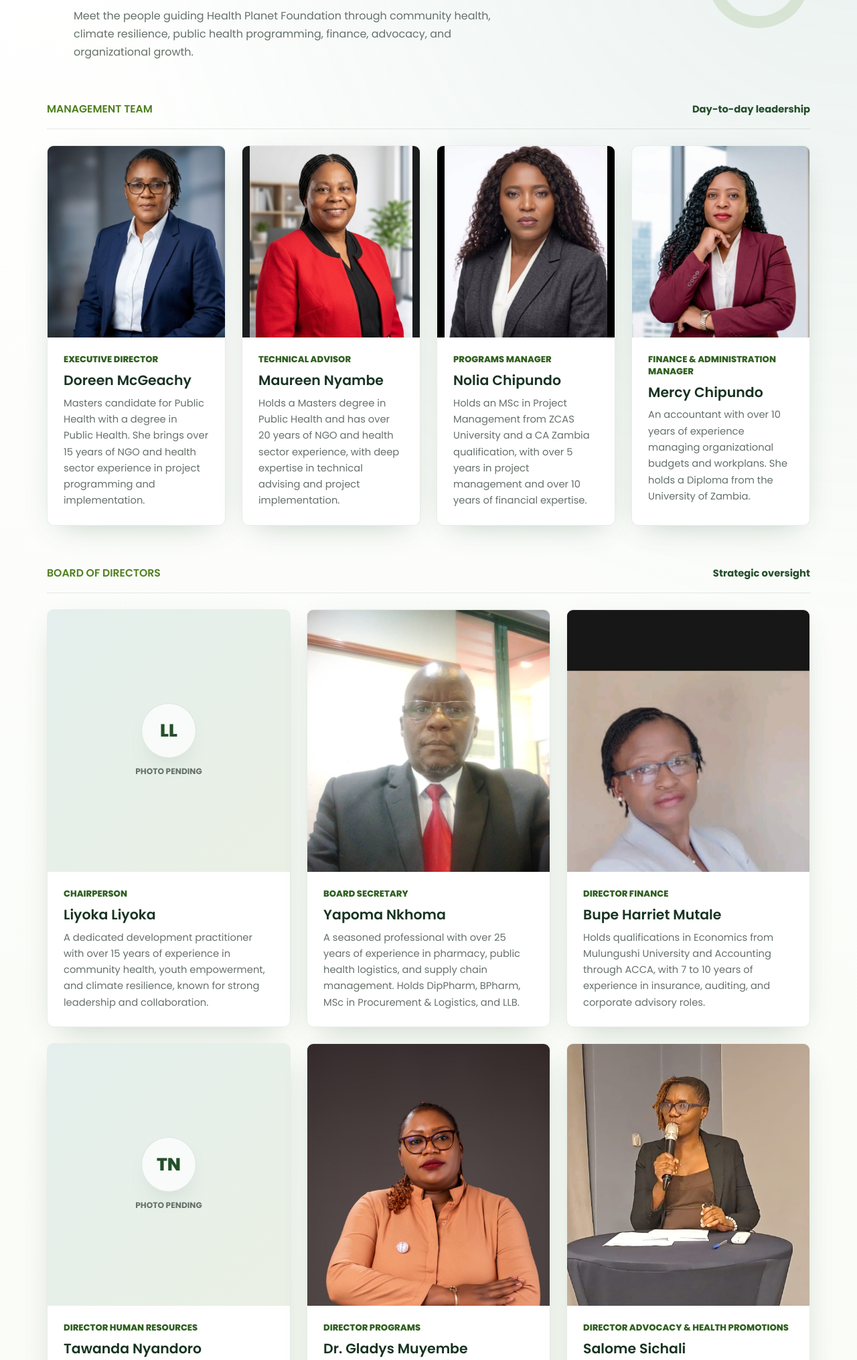
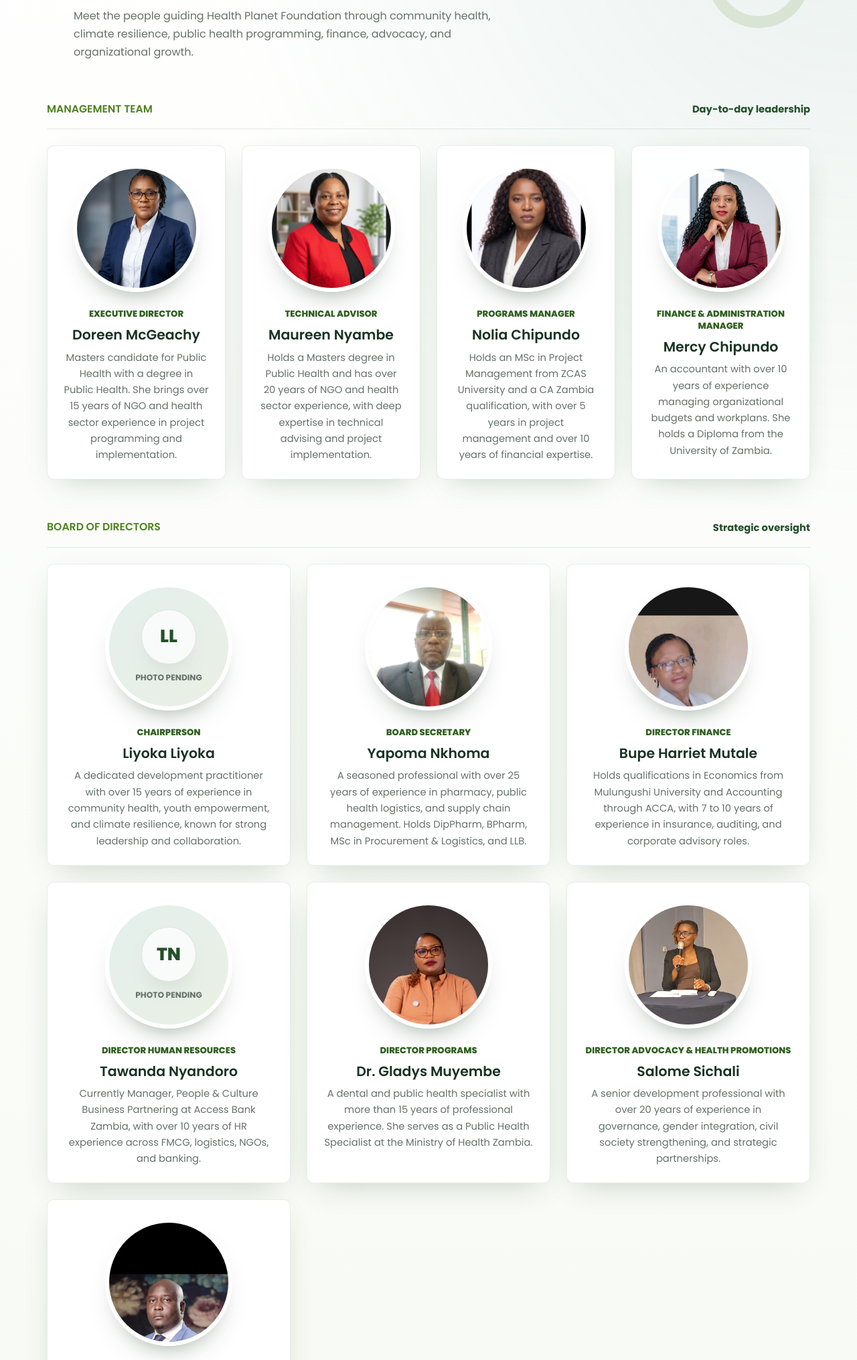
Before and after one commit to DengAchiek/HPF, a Django app: page /about/ in a window 1280 px wide. Shown: the part 2784-4815 px from the top of the page at 67% size. Run offline with Django 5.2, Linux system fonts and the light colour scheme.

Commit message:
Make staff photos circular

```diff
--- a/Health_Planet/static/css/style.css
+++ b/Health_Planet/static/css/style.css
@@ -1118,6 +1118,7 @@
     position: relative;
     display: flex;
     flex-direction: column;
+    align-items: center;
     min-height: 100%;
     border: 1px solid rgba(36, 79, 43, 0.1);
     border-radius: 10px;
@@ -1136,9 +1137,13 @@
 .staff-photo {
     position: relative;
     display: block;
-    margin: 0;
-    aspect-ratio: 1 / 1.08;
+    width: min(190px, calc(100% - 56px));
+    margin: 28px auto 0;
+    aspect-ratio: 1;
+    border: 6px solid var(--white);
+    border-radius: 50%;
     background: linear-gradient(135deg, rgba(64, 144, 128, 0.14), rgba(80, 128, 32, 0.12));
+    box-shadow: 0 22px 44px -30px rgba(22, 56, 31, 0.72);
     overflow: hidden;
 }
 
@@ -1181,7 +1186,9 @@
 .staff-card-body {
     display: grid;
     gap: 10px;
+    width: 100%;
     padding: 24px;
+    text-align: center;
 }
 
 .staff-card h3 {
--- a/Health_Planet/templates/base.html
+++ b/Health_Planet/templates/base.html
@@ -9,7 +9,7 @@
     <link rel="preconnect" href="https://fonts.googleapis.com">
     <link rel="preconnect" href="https://fonts.gstatic.com" crossorigin>
     <link href="https://fonts.googleapis.com/css2?family=Poppins:wght@300;400;500;600;700;800&display=swap" rel="stylesheet">
-    <link rel="stylesheet" href="{% static 'css/style.css' %}?v=20260509-staff-directory1">
+    <link rel="stylesheet" href="{% static 'css/style.css' %}?v=20260509-staff-circles1">
 </head>
 <body class="route-{{ request.resolver_match.url_name|default:'page' }}">
 <a class="skip-link" href="#main-content">Skip to content</a>
```
